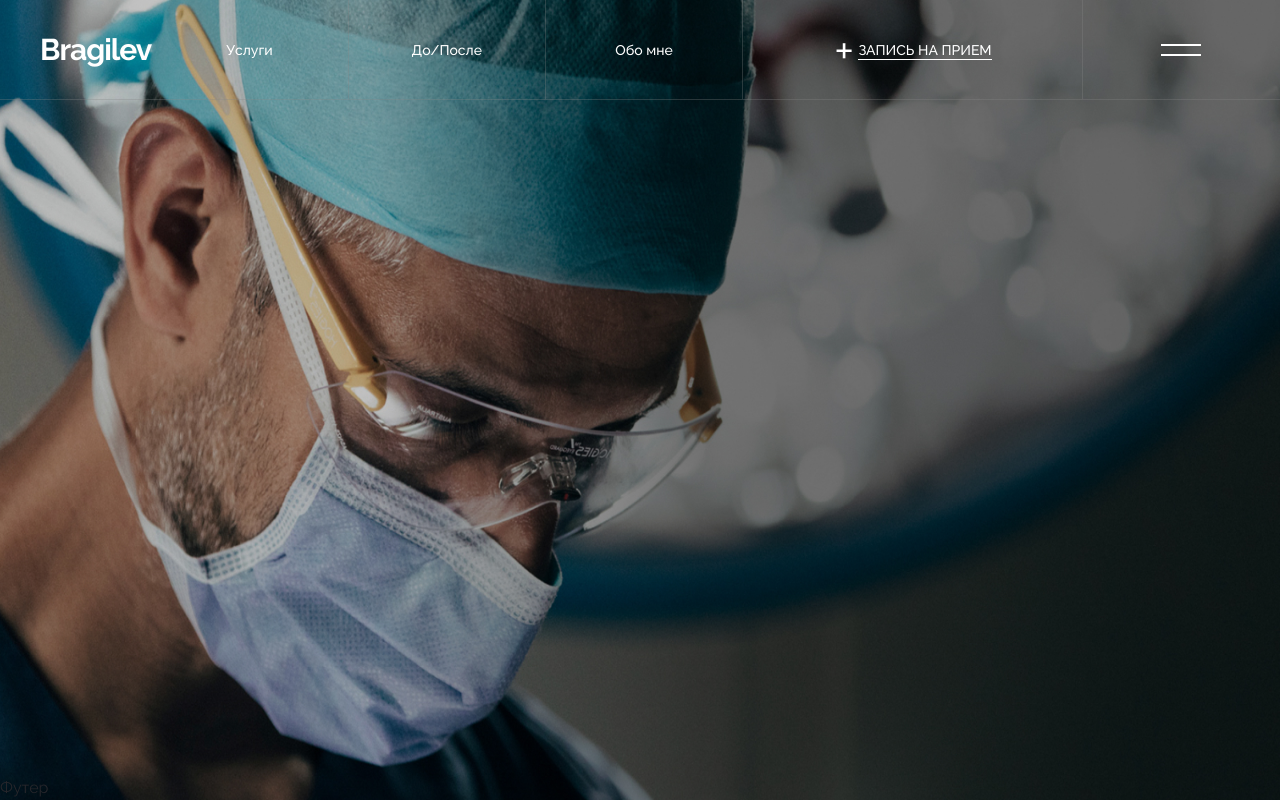
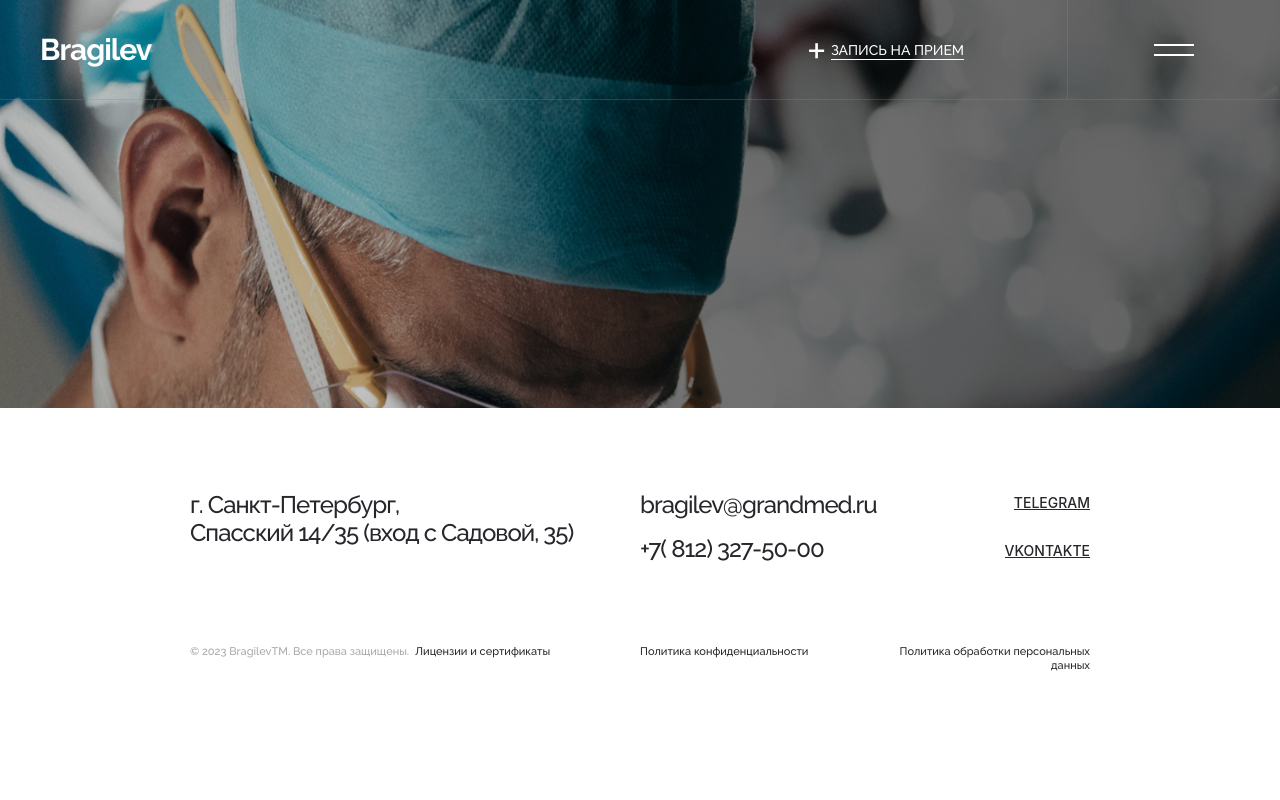
Before and after one commit to IDSAD-XL/bragiliev, a Next.js app: page / in a window 1280 px wide. Built offline with nearby package versions, Linux system fonts and the light colour scheme.

Commit message:
footer (1)

```diff
--- a/src/elements/layout/Footer.tsx
+++ b/src/elements/layout/Footer.tsx
@@ -1,9 +1,66 @@
 import React from 'react'
+import Link from 'next/link'
 
 const Footer = (): JSX.Element => {
   return (
-    <footer>
-      <p>Футер</p>
+    <footer className="flex h-[392px] w-full justify-center bg-main-bg pt-[83px]">
+      <div className="container grid grid-cols-4 grid-rows-[min-content] gap-y-[75px]">
+        <div className="col-span-2">
+          <h6>
+            г. Санкт-Петербург, <br /> Спасский 14/35 (вход с Садовой, 35)
+          </h6>
+        </div>
+        <div>
+          <p className="">
+            <a href="mailto:bragilev@grandmed.ru" className="title6">
+              bragilev@grandmed.ru
+            </a>
+          </p>
+          <p className="mt-[14px] leading-[36px]">
+            <a href="tel:+78123275000" className="title6">
+              +7( 812) 327-50-00
+            </a>
+          </p>
+        </div>
+        <div>
+          <p className="text-right">
+            <Link href="/" className="link-underlined font-[Inter]">
+              TELEGRAM
+            </Link>
+          </p>
+          <p className="mt-[24px] text-right">
+            <Link href="/" className="link-underlined font-500 font-[Inter]">
+              VKONTAKTE
+            </Link>
+          </p>
+        </div>
+        <div>
+          <p className="text-light text-light-gray">
+            © 2023 BragilevТМ. Все права защищены.
+          </p>
+        </div>
+        <div className="text-light">
+          <span>
+            <Link href="/" className="link-hover-effect">
+              Лицензии и сертификаты
+            </Link>
+          </span>
+        </div>
+        <div className="text-light">
+          <span>
+            <Link href="/" className="link-hover-effect">
+              Политика конфиденциальности
+            </Link>
+          </span>
+        </div>
+        <div className="text-light text-right">
+          <span>
+            <Link href="/" className="link-hover-effect">
+              Политика обработки персональных данных
+            </Link>
+          </span>
+        </div>
+      </div>
     </footer>
   )
 }
--- a/src/elements/layout/Header.tsx
+++ b/src/elements/layout/Header.tsx
@@ -37,7 +37,7 @@ const Header: React.FC<IHeader> = () => {
   return (
     <React.Fragment>
       <header
-        className={`fixed z-20 flex h-100 w-full border-b-1 border-half-grey ${
+        className={`fixed z-20 flex h-100 w-full border-b-1 border-half-gray ${
           menuOpen ? 'header--menu-open' : 'header--menu-closed'
         }`}
       >
@@ -48,24 +48,24 @@ const Header: React.FC<IHeader> = () => {
         </div>
         <div className="header__items flex w-full justify-end">
           <Link
-            className="header__item header__item--hover hidden border-r-1 border-half-grey dsk:flex"
+            className="header__item header__item--hover hidden border-r-1 border-half-gray dsk:flex"
             href="/"
           >
             <span className="text-regular text-white">Услуги</span>
           </Link>
           <Link
-            className="header__item header__item--hover hidden border-r-1 border-half-grey dsk:flex"
+            className="header__item header__item--hover hidden border-r-1 border-half-gray dsk:flex"
             href="/"
           >
             <span className="text-regular text-white">До/После</span>
           </Link>
           <Link
-            className="header__item header__item--hover hidden  border-r-1 border-half-grey dsk:flex"
+            className="header__item header__item--hover hidden  border-r-1 border-half-gray dsk:flex"
             href="/"
           >
             <span className="text-regular text-white">Обо мне</span>
           </Link>
-          <div className="header__item header__item-big flex border-r-1 border-half-grey">
+          <div className="header__item header__item-big flex border-r-1 border-half-gray">
             <span className="link-plus link-plus--white text-white">
               запись на прием
             </span>
--- a/src/styles/_typo.scss
+++ b/src/styles/_typo.scss
@@ -33,6 +33,14 @@
 .title5 {
   font-size: 30px;
   line-height: 45px;
+  font-weight: 500;
+  letter-spacing: -1px;
+}
+
+.title6 {
+  font-family: 'Raleway', sans-serif;
+  font-size: 24px;
+  line-height: 28px;
   font-weight: 500;
   letter-spacing: -1px;
 }
@@ -73,8 +81,21 @@ h5 {
   @extend .title5
 }
 
+h6 {
+  @extend .title6
+}
+
+.link-hover-effect {
+  cursor: pointer;
+  transition: color .2s ease;
+  &:hover {
+    color: var(--color-hover-blue);
+  }
+}
+
 .link-underlined {
   @extend .text-regular;
+  @extend .link-hover-effect;
   text-transform: uppercase;
   position: relative;
   cursor: pointer;
@@ -87,9 +108,6 @@ h5 {
     left: 0;
     bottom: 1px;
     background: currentColor;
-  }
-  &:hover {
-    color: var(--color-hover-blue);
   }
 }
 
@@ -111,6 +129,7 @@ h5 {
 }
 
 .link-menu {
+  @extend .link-hover-effect;
   font-weight: 800;
   font-size: 21px;
   line-height: 25px;
@@ -118,7 +137,4 @@ h5 {
   text-transform: uppercase;
   transition: color .2s ease;
   color: var(--color-semi-black);
-  &:hover {
-    color: var(--color-hover-blue);
-  }
 }
--- a/src/styles/globals.css
+++ b/src/styles/globals.css
@@ -20,9 +20,10 @@ body {
     --bg-main: #FFFFFF;
     --bg-secondary: #F9F9F9;
     --bg-dark: #040302;
-    --bg-light-grey: #F3F3F3;
+    --bg-light-gray: #F3F3F3;
 
-    --color-dark-grey: #26262B;
+    --color-dark-gray: #26262B;
     --color-hover-blue: #267DFF;
     --color-semi-black: #10100E;
+    --color-light-gray: #A8A8A8;
 }
--- a/tailwind.config.js
+++ b/tailwind.config.js
@@ -3,15 +3,24 @@ module.exports = {
   content: ['./src/**/*.{js,jsx,ts,tsx}', './pages/**/*.{js,jsx,ts,tsx}'],
   theme: {
     fontFamily: {
-      display: ['Open Sans', 'sans-serif'],
-      body: ['Open Sans', 'sans-serif'],
+      display: ['Raleway', 'sans-serif'],
+      body: ['Raleway', 'sans-serif'],
     },
     screens: {
       sm: '320px',
       md: '640px',
       lg: '976px',
-      dsk: '1260px',
-      xl: '1600px',
+      dsk: '1351px',
+      xl: '1601px',
+    },
+    container: {
+      padding: {
+        DEFAULT: '10px',
+        sm: '10px',
+        lg: '38px',
+        dsk: '38px',
+        xl: '50px',
+      },
     },
     extend: {
       fontSize: {
@@ -24,15 +33,16 @@ module.exports = {
         'light-gray-bg': 'var(--bg-light-gray)',
       },
       colors: {
-        'dark-grey': 'var(--color-dark-grey)',
+        'dark-gray': 'var(--color-dark-gray)',
         'hover-blue': 'var(--color-hover-blue)',
         'semi-black': 'var(--color-semi-black)',
+        'light-gray': 'var(--color-light-gray)',
       },
       borderWidth: {
         1: '1px',
       },
       borderColor: {
-        'half-grey': 'rgba(135, 135, 135, 0.3);',
+        'half-gray': 'rgba(135, 135, 135, 0.3);',
       },
       width: {
         212: '212px',
```
